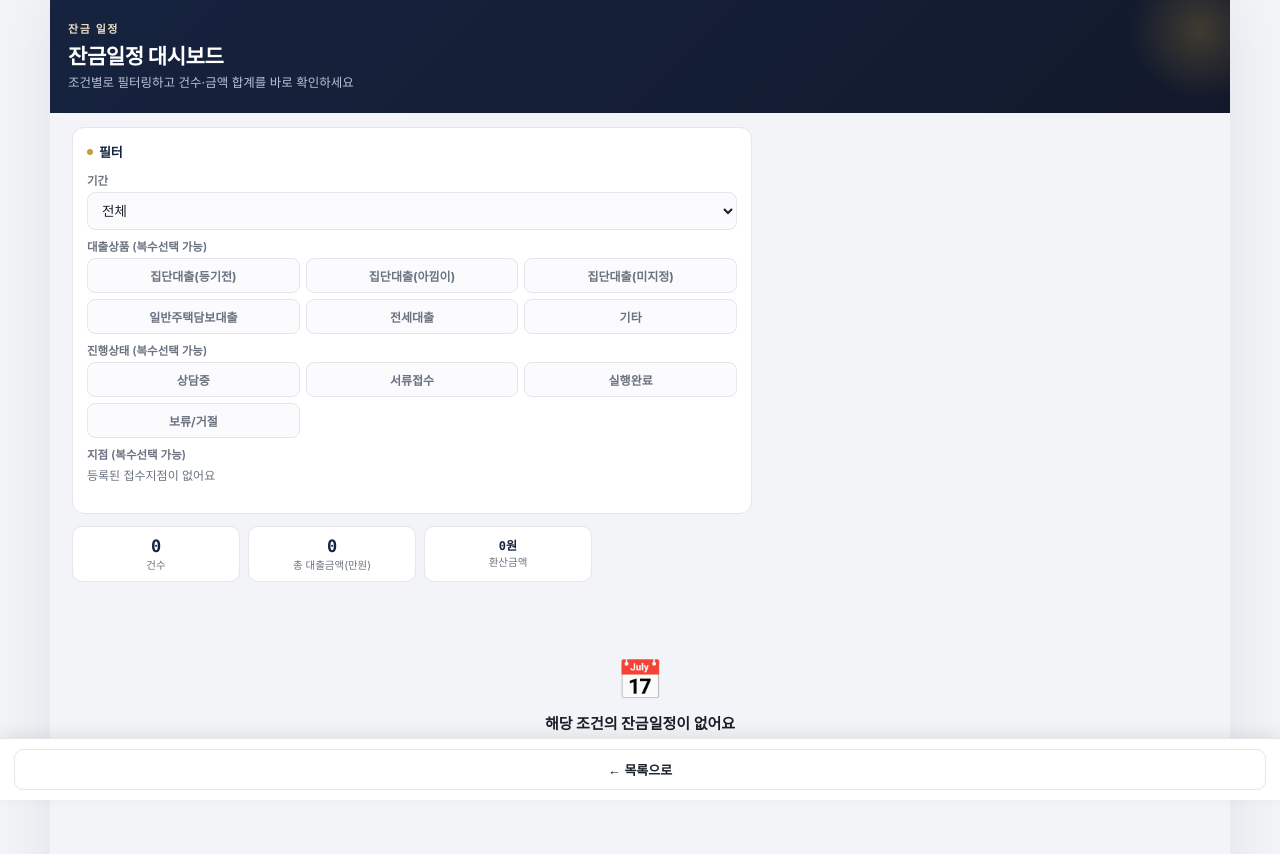
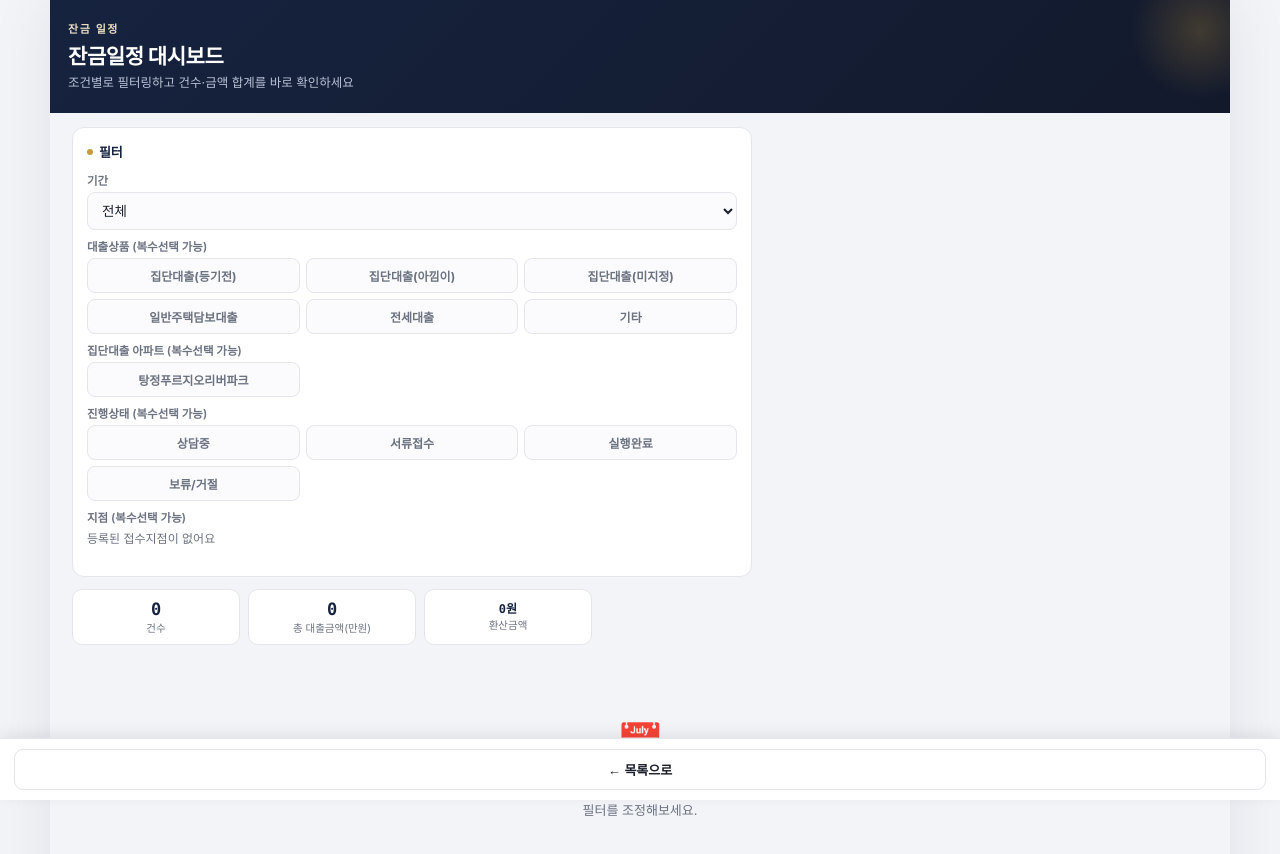
Before and after one commit to 2242ho/hana-crm-2242, a plain HTML site: page index.html in a window 1280 px wide. Both pictures are taken after a click on the button "📅 잔금일정 대시보드 (필터·합계)". Drawn offline with Linux system fonts and the light colour scheme.

Commit message:
Add files via upload

```diff
--- a/index.html
+++ b/index.html
@@ -365,7 +365,7 @@
   let stateReady = false;
   let apartmentSites = [];
   let siteEditId = null;
-  let dashFilter = { period:'all', product:[], status:[], branch:[], from:'', to:'', day:'', month:'', weekAnchor:'', showBalance:true, showConsult:false };
+  let dashFilter = { period:'all', product:[], apt:[], status:[], branch:[], from:'', to:'', day:'', month:'', weekAnchor:'', showBalance:true, showConsult:false };
   function branchNorm(s){ return (s||'').replace(/지점$/,'').trim(); }
   function branchMatches(customerBranch, normKey){
     if(!customerBranch || !normKey) return false;
@@ -2041,7 +2041,8 @@
     }
     return customers.filter(c=>{
       if(dashFilter.product.length>0 && !dashFilter.product.includes(dashProductToken(c))) return false;
-      if(dashFilter.status.length>0 && !dashFilter.status.includes(c.status)) return false;
+      if(dashFilter.apt.length>0 && !dashFilter.apt.some(id=>{ const st=apartmentSites.find(x=>x.id===id); return c.jipdanSiteId===id || (st && c.apartmentName && c.apartmentName===st.name); })) return false;
+    if(dashFilter.status.length>0 && !dashFilter.status.includes(c.status)) return false;
       if(dashFilter.branch.length>0 && !dashFilter.branch.some(kw=>branchMatches(c.receivingBranch, kw))) return false;
       if(dashFilter.period==='all') return true;
       const balHit = dashFilter.showBalance && dateMatches(c.balanceDate);
@@ -2100,6 +2101,14 @@
               <label>대출상품 (복수선택 가능)</label>
               <div class="status-grid" id="dash-product-grid">
                 ${DASH_PRODUCT_OPTIONS.map(p=>`<div class="status-opt ${dashFilter.product.includes(p.key)?'active':''}" data-dash-product="${p.key}">${p.label}</div>`).join('')}
+              </div>
+            </div>
+          </div>
+          <div class="field-row">
+            <div class="field">
+              <label>집단대출 아파트 (복수선택 가능)</label>
+              <div class="status-grid" id="dash-apt-grid">
+                ${apartmentSites.map(a=>`<div class="status-opt ${dashFilter.apt.includes(a.id)?'active':''}" data-dash-apt="${escapeAttr(a.id)}">${escapeHtml(a.name)}</div>`).join('') || '<div style="font-size:12px;color:var(--ink-dim);">아파트현장관리에 등록된 아파트가 없어요</div>'}
               </div>
             </div>
           </div>
@@ -2187,6 +2196,14 @@
         const k = el.getAttribute('data-dash-product');
         const idx = dashFilter.product.indexOf(k);
         if(idx>=0) dashFilter.product.splice(idx,1); else dashFilter.product.push(k);
+        render();
+      };
+    });
+    document.querySelectorAll('#dash-apt-grid .status-opt').forEach(el=>{
+      el.onclick = ()=>{
+        const k = el.getAttribute('data-dash-apt');
+        const idx = dashFilter.apt.indexOf(k);
+        if(idx>=0) dashFilter.apt.splice(idx,1); else dashFilter.apt.push(k);
         render();
       };
     });
```
